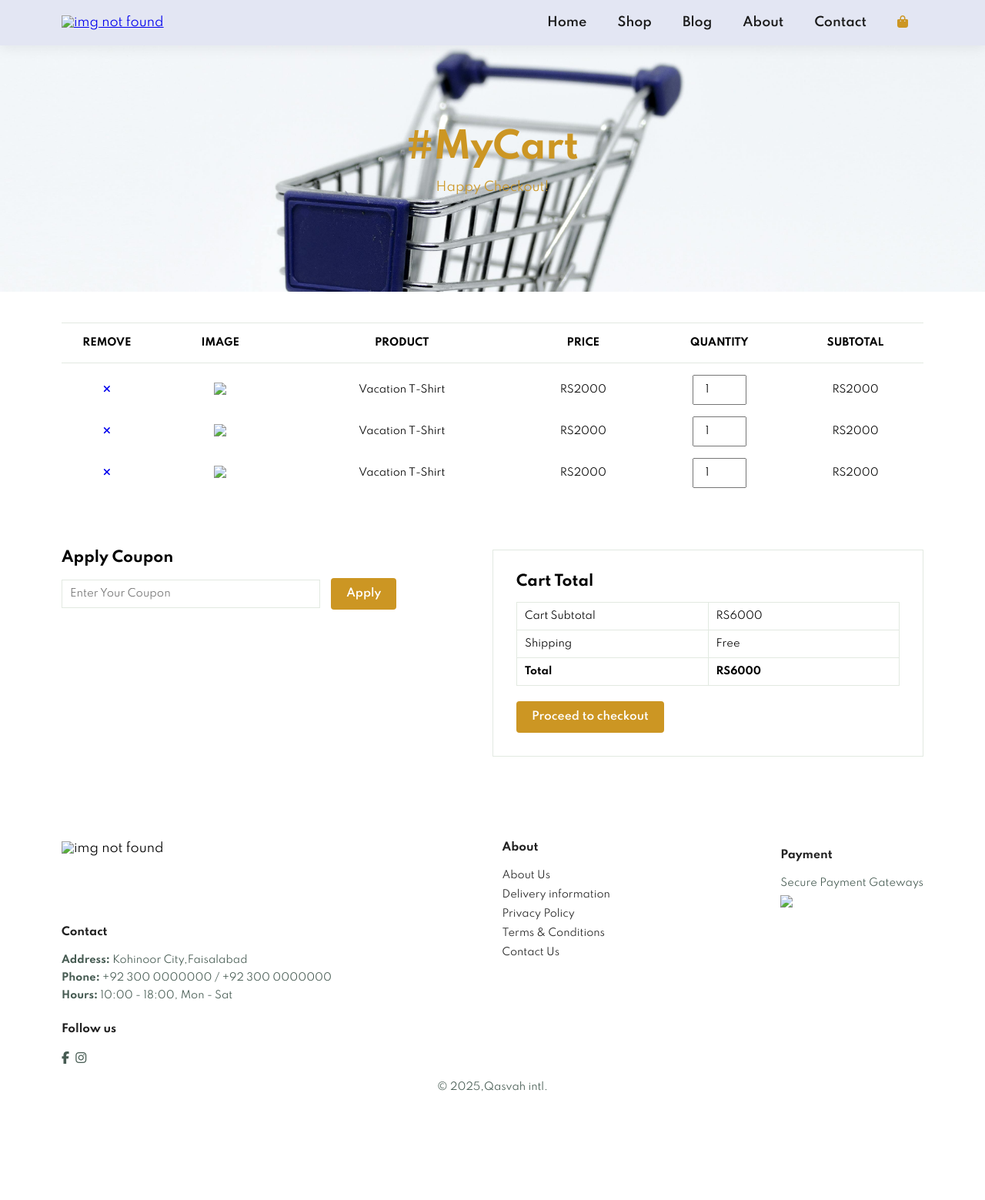
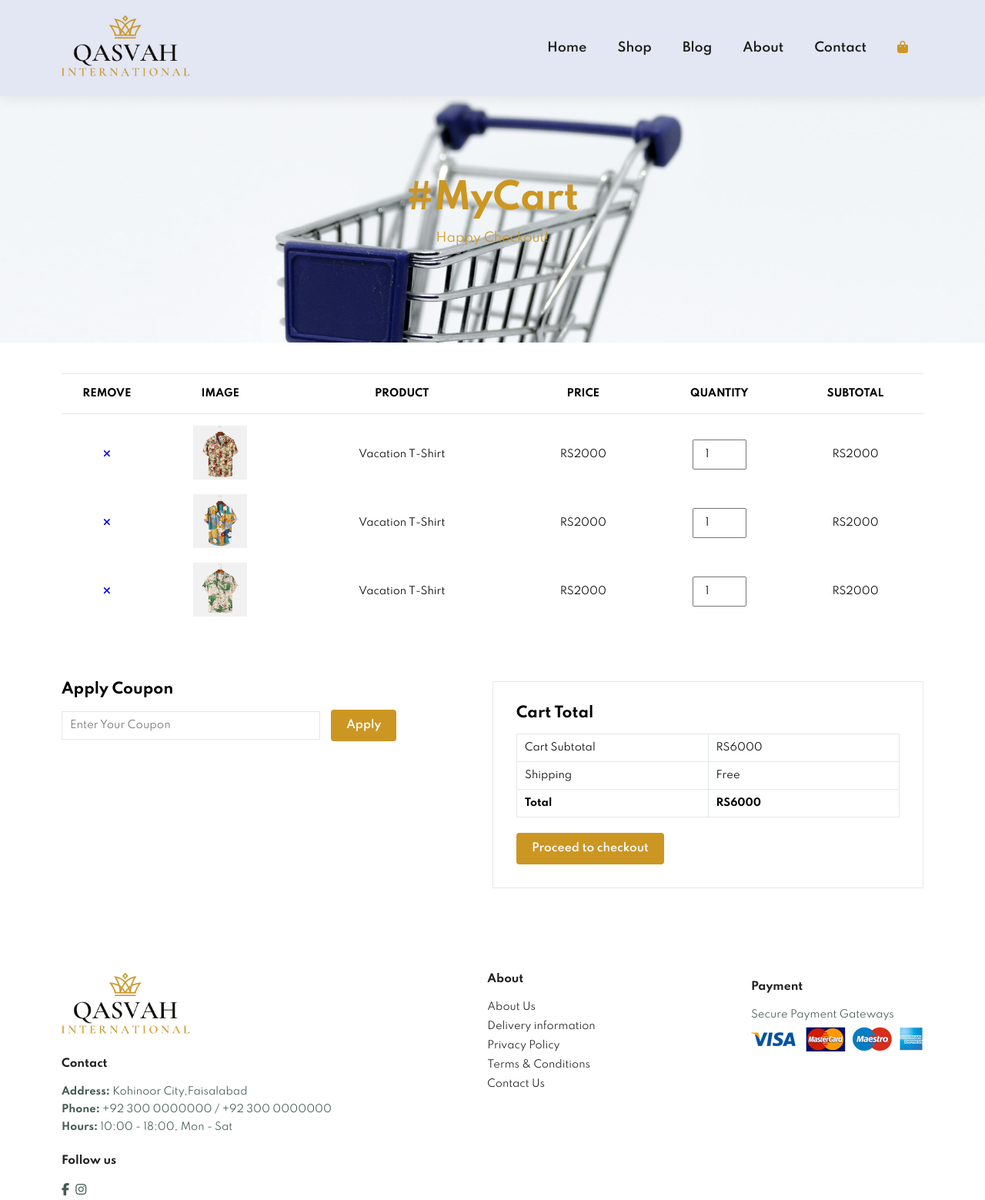
Before and after one commit to ahmad149b/ecom-qasvah, a plain HTML site: page cart.html in a window 1280 px wide. Shown: the top 1559 px of the page at 77% size. Before the commit the page ends 1468 px from the top, so only its background shows below. Drawn offline with Linux system fonts and the light colour scheme; files whose address does not match are found by name.

Commit message:
Update cart.html

```diff
--- a/cart.html
+++ b/cart.html
@@ -4,13 +4,13 @@
     <meta charset="UTF-8">
     <meta name="viewport" content="width=device-width, initial-scale=1.0">
     <title>Qasvah</title>
-    <link rel="icon" type="image/x-icon"  href="images/logooo.png">
+    <link rel="icon" type="image/x-icon"  href="logooo.png">
     <link rel="stylesheet" href="https://cdnjs.cloudflare.com/ajax/libs/font-awesome/6.7.2/css/all.min.css"/>
     <link rel="stylesheet" href="style.css">
 </head>
 <body>
     <section id="header">
-        <a href="#"><img src="images/logo1.png" style=" height: 80px;" class="logo" alt="img not found"></a>
+        <a href="#"><img src="logo1.png" style=" height: 80px;" class="logo" alt="img not found"></a>
         <div>
             <ul id="navbar">
                 <li><a  href="index.html">Home</a></li>
@@ -47,7 +47,7 @@
         <tbody>
             <tr>
                 <td><a href="#"><i class="fa-solid fa-xmark"></i></a></td>
-                <td><img src="images/products/f (1).jpg"></td>
+                <td><img src="products/f (1).jpg"></td>
                 <td>Vacation T-Shirt</td>
                 <td>RS2000</td>
                 <td><input type="number" value="1" max="20"></td>
@@ -55,7 +55,7 @@
             </tr>
             <tr>
                 <td><a href="#"><i class="fa-solid fa-xmark"></i></a></td>
-                <td><img src="images/products/f (2).jpg"></td>
+                <td><img src="products/f (2).jpg"></td>
                 <td>Vacation T-Shirt</td>
                 <td>RS2000</td>
                 <td><input type="number" value="1" max="20"></td>
@@ -63,7 +63,7 @@
             </tr>
             <tr>
                 <td><a href="#"><i class="fa-solid fa-xmark"></i></a></td>
-                <td><img src="images/products/f (3).jpg"></td>
+                <td><img src="products/f (3).jpg"></td>
                 <td>Vacation T-Shirt</td>
                 <td>RS2000</td>
                 <td><input type="number" value="1" max="20"></td>
@@ -103,7 +103,7 @@
 
     <footer class="section-p1">
         <div class="col">
-            <img class="logo" style="height: 80px;" src="images/logo1.png" alt="img not found">
+            <img class="logo" style="height: 80px;" src="logo1.png" alt="img not found">
             <h4>Contact</h4>
             <p><strong>Address:</strong> Kohinoor City,Faisalabad</p>
             <p><strong>Phone:</strong> +92 300 0000000 / +92 300 0000000</p>
@@ -129,7 +129,7 @@
         <div class="col payment">
             <h4>Payment</h4>
             <p>Secure Payment Gateways</p>
-            <img src="images/pay.png">
+            <img src="pay.png">
         </div>
 
         <div class="copyright">
```
